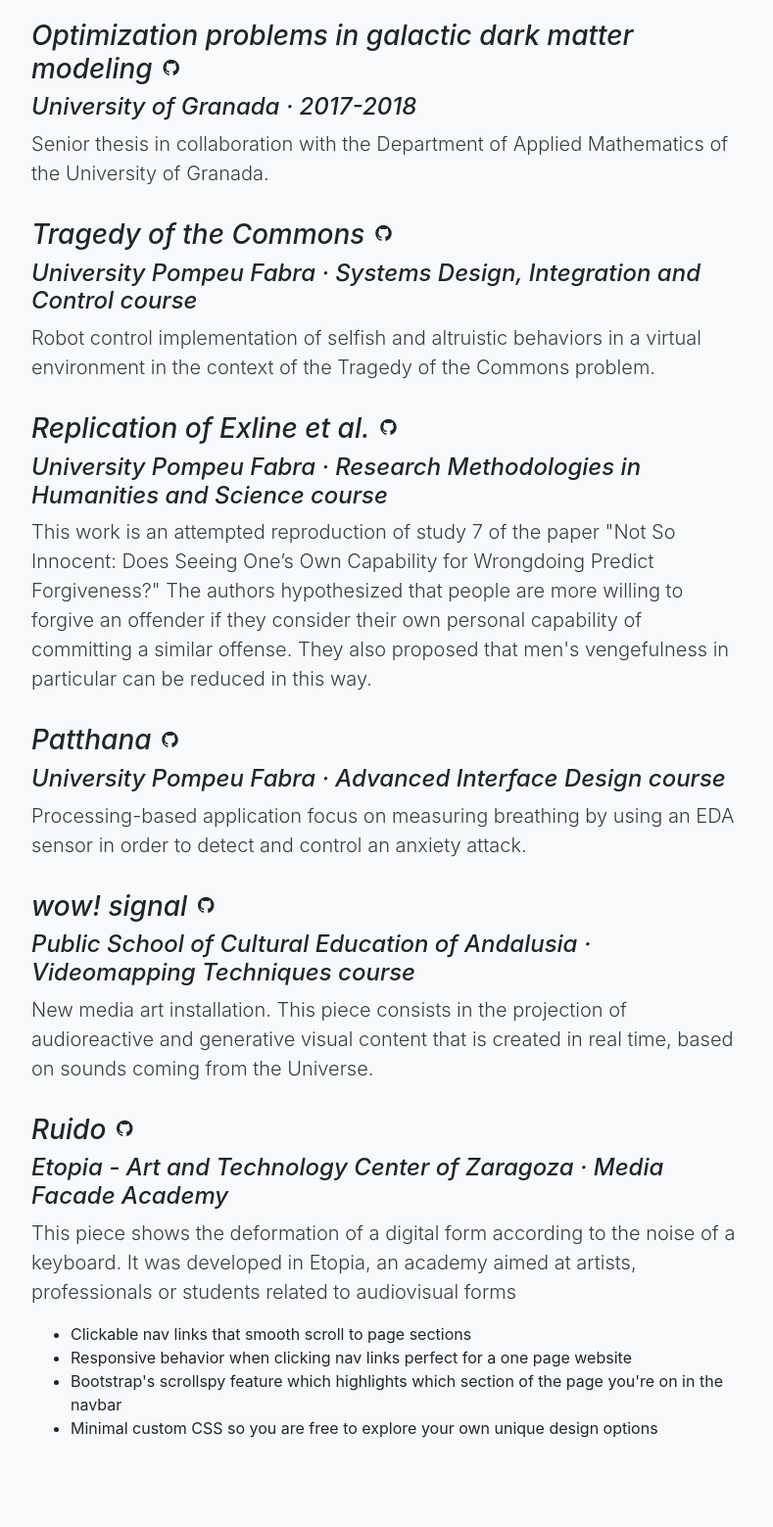
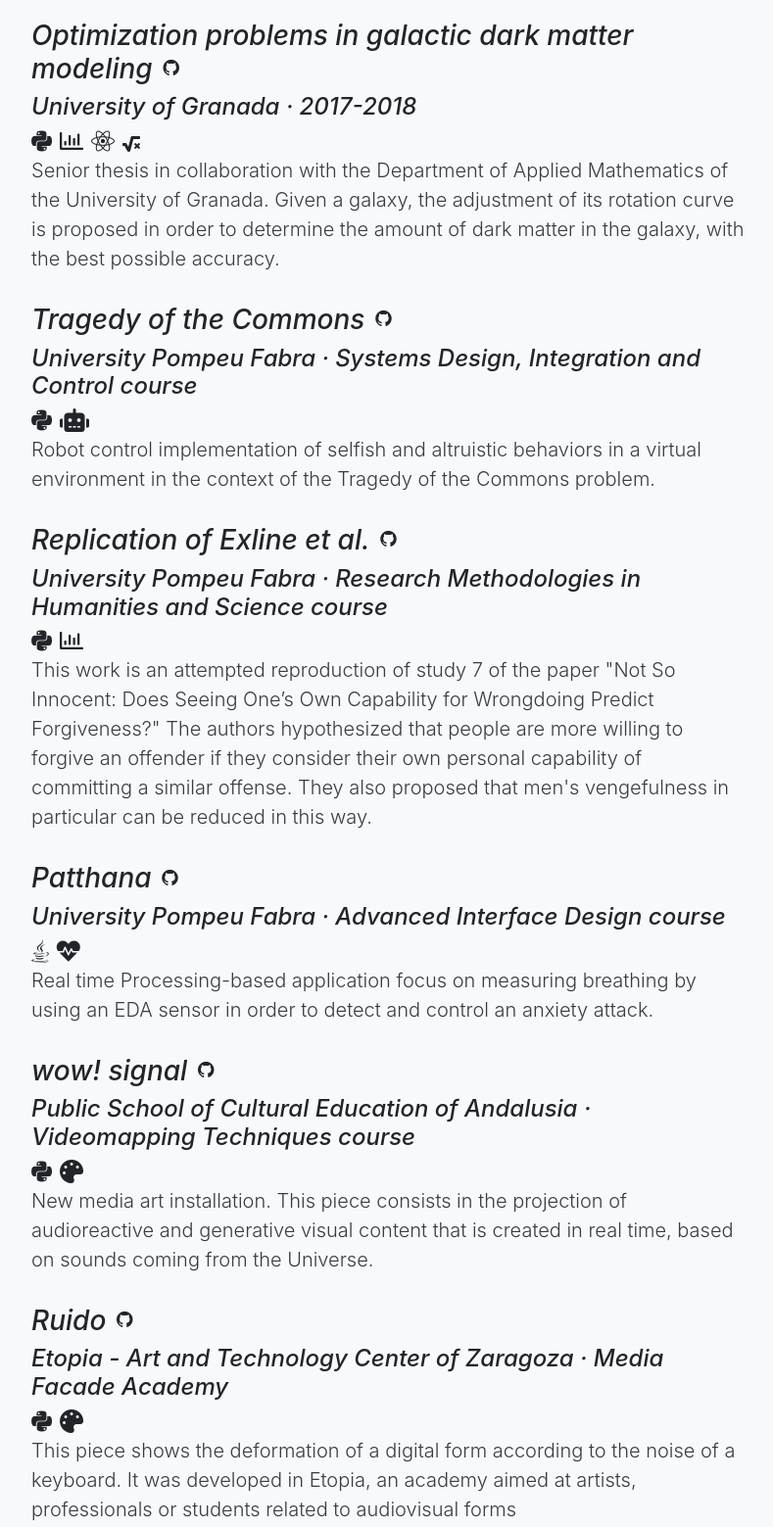
Before and after one commit to ealmenzar/ealmenzar.github.io, a website with bundled scripts: page index.html in a window 1280 px wide. Shown: the part 1404-2963 px from the top of the page at 98% size, without its empty margins (243-1032 px from the left). Built offline with nearby package versions, Linux system fonts and the light colour scheme.

Commit message:
Add icons for projects

```diff
--- a/css/scrolling-nav.css
+++ b/css/scrolling-nav.css
@@ -48,6 +48,10 @@
 .btn-right {
     text-align: right;
 }
+.fa-python, .fa-chart-bar, .fa-robot, .fa-java, .fa-react, .fa-palette, .fa-heartbeat {
+    font-size: x-large;
+    margin-right: .5rem;
+}
 
 /* FOOTER */
 
--- a/index.html
+++ b/index.html
@@ -15,11 +15,12 @@
 
   <!-- Custom styles for this template -->
   <link href="css/scrolling-nav.css" rel="stylesheet">
-
+  <link rel="stylesheet" href="https://use.fontawesome.com/releases/v5.7.0/css/all.css" integrity="sha384-lZN37f5QGtY3VHgisS14W3ExzMWZxybE1SJSEsQp9S+oqd12jhcu+A56Ebc1zFSJ" crossorigin="anonymous">
   <link href="assets/css/bootstrap.css" rel="stylesheet">
   <link href="assets/css/font-awesome.css" rel="stylesheet">
   <link href="assets/css/docs.css" rel="stylesheet" >
-
+  <!-- <link rel="stylesheet" href="https://use.fontawesome.com/releases/v5.7.0/css/all.css" integrity="sha384-lZN37f5QGtY3VHgisS14W3ExzMWZxybE1SJSEsQp9S+oqd12jhcu+A56Ebc1zFSJ" crossorigin="anonymous">
+-->
   <link href="bootstrap-social.css" rel="stylesheet" >
 
 </head>
@@ -88,31 +89,38 @@
             <span class="fa fa-github"></span>
           </a></h3>
           <h4>University of Granada · 2017-2018</h4>
-          <p class="lead">Senior thesis in collaboration with the Department of Applied Mathematics of the University of Granada.</p>
+          <i class="fab fa-python"></i><i class="far fa-chart-bar"></i><i class="fab fa-react"></i></i><i class="fas fa-square-root-alt"></i>
+          <p class="lead">Senior thesis in collaboration with the Department of Applied Mathematics of the University of Granada. Given a galaxy, the adjustment of its rotation curve is proposed in order to determine the amount of dark matter in the galaxy, with the best possible accuracy.</p>
 
           <h3>Tragedy of the Commons<a class="btn btn-social-icon btn-xs btn-github" href="https://github.com/ealmenzar/SDIC/blob/master/final_project/Tragedy_Commons_Notebook.ipynb">
               <span class="fa fa-github"></span>
             </a></h3>
           <h4>University Pompeu Fabra · Systems Design, Integration and Control course</h4>
+          <i class="fab fa-python"></i><i class="fas fa-robot"></i>
           <p class="lead">Robot control implementation of selfish and altruistic behaviors in a virtual environment in the context of the Tragedy of the Commons problem.</p>
 
           <h3>Replication of Exline et al.<a class="btn btn-social-icon btn-xs btn-github" href="https://github.com/ealmenzar/RMHS"><span class="fa fa-github"></span></a></h3>
           <h4>University Pompeu Fabra · Research Methodologies in Humanities and Science course</h4>
+          <i class="fab fa-python"></i><i class="far fa-chart-bar"></i>
           <p class="lead">This work is an attempted reproduction of study 7 of the paper "Not So Innocent: Does Seeing One’s Own Capability for Wrongdoing Predict Forgiveness?" The authors hypothesized that people are more willing to forgive an offender if they consider their own personal capability of committing a similar offense. They also proposed that men's vengefulness in particular can be reduced in this way.</p>
 
           <h3>Patthana<a class="btn btn-social-icon btn-xs btn-github" href="https://github.com/ealmenzar/EDAsignal-Processing">
               <span class="fa fa-github"></span>
             </a></h3>
           <h4>University Pompeu Fabra · Advanced Interface Design course</h4>
-          <p class="lead">Processing-based application focus on measuring breathing by using an EDA sensor in order to detect and control an anxiety attack.</p>
+          <i class="fab fa-java"></i><i class="fas fa-heartbeat"></i>
+          <p class="lead">Real time Processing-based application focus on measuring breathing by using an EDA sensor in order to detect and control an anxiety attack.</p>
 
           <h3>wow! signal<a class="btn btn-social-icon btn-xs btn-github" href="https://github.com/ealmenzar/wowsignal/blob/master/portfolio_wowsignal_EN.pdf">
                 <span class="fa fa-github"></span>
             </a></h3>
           <h4>Public School of Cultural Education of Andalusia · Videomapping Techniques course</h4>
+          <i class="fab fa-python"></i><i class="fas fa-palette"></i>
           <p class="lead">New media art installation. This piece consists in the projection of audioreactive and generative visual content that is created in real time, based on sounds coming from the Universe.</p>
+
           <h3>Ruido<a class="btn btn-social-icon btn-xs btn-github" href="https://github.com/ealmenzar/ETOPIA/blob/master/ruido_EN.pdf"><span class="fa fa-github"></span></a></h3>
           <h4>Etopia - Art and Technology Center of Zaragoza · Media Facade Academy</h4>
+          <i class="fab fa-python"></i><i class="fas fa-palette"></i>
           <p class="lead">This piece shows the deformation of a digital form according to the noise of a keyboard. It was developed in Etopia, an academy aimed at artists, professionals or students related to audiovisual forms</p>
           <ul>
             <li>Clickable nav links that smooth scroll to page sections</li>
```
